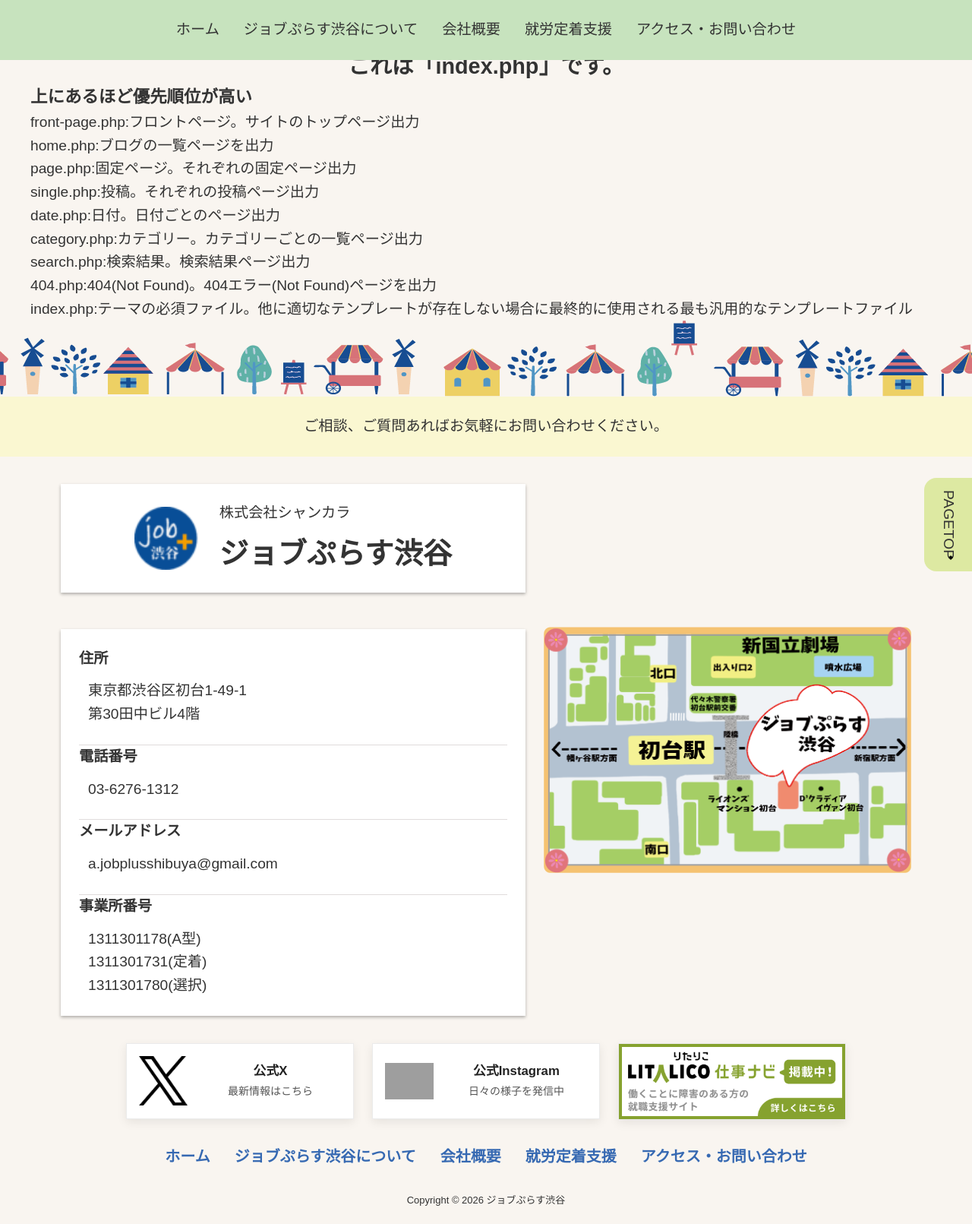
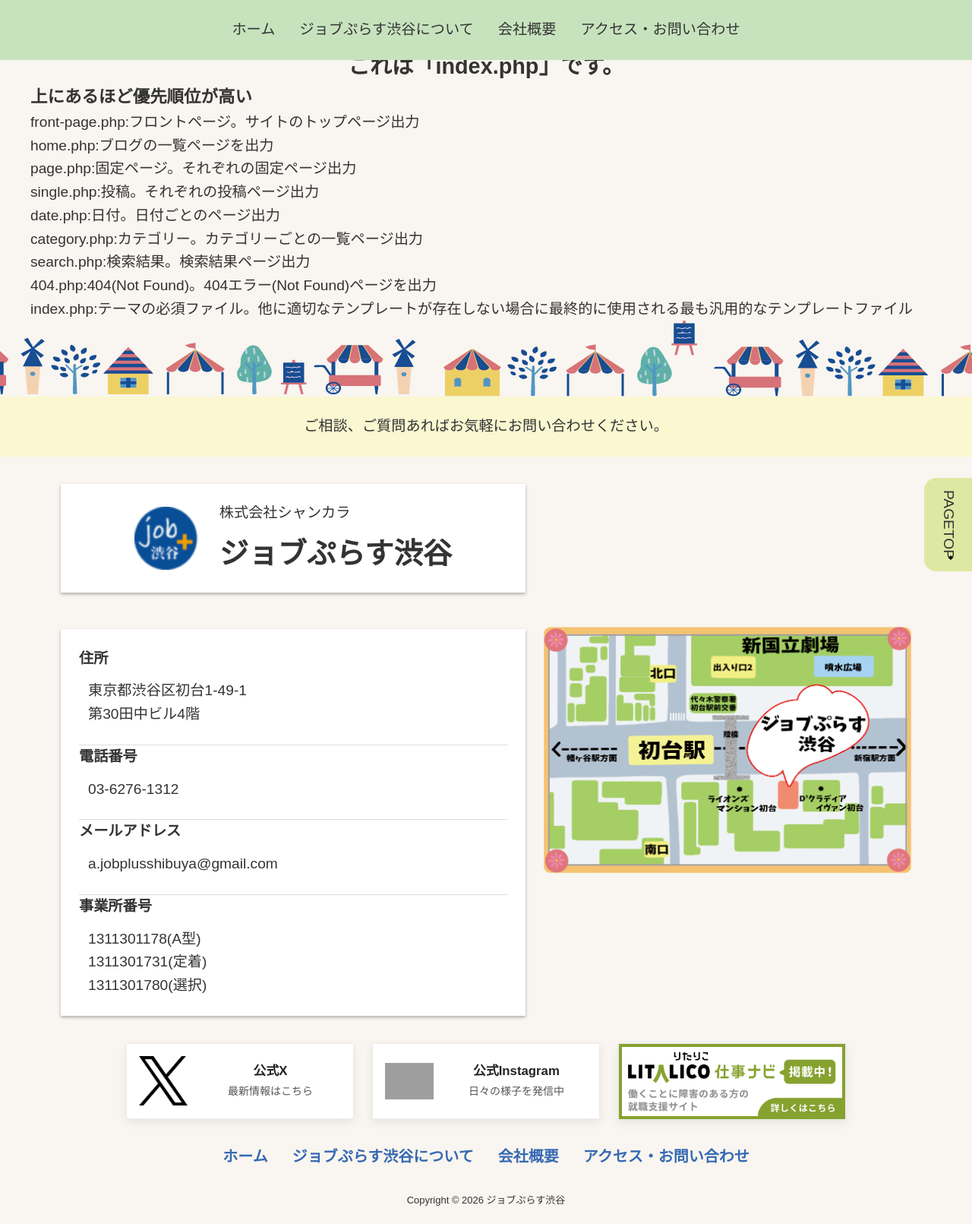
Before and after one commit to espo0901/jobplus-shibuya-hp, a WordPress theme: template jobplus-shibuya-originaltheme/index.php in a window 1280 px wide. Shown: the whole page at 76% size. Run offline with PHP 8.4 and a stand-in for WordPress, Linux system fonts and the light colour scheme; the site name, menu and one post (Sample post) are stand-ins, and other content is empty; some web fonts are replaced; grey boxes are pictures that could not be loaded.

Commit message:
fix: 共通ナビ定義から就労定着支援を除外

```diff
--- a/jobplus-shibuya-originaltheme/functions.php
+++ b/jobplus-shibuya-originaltheme/functions.php
@@ -21,7 +21,6 @@ function lg_get_nav_items() {
         ['label' => 'ホーム', 'id' => ''],
         ['label' => 'ジョブぷらす渋谷について', 'id' => 'business'],
         ['label' => '会社概要', 'id' => 'company'],
-        ['label' => '就労定着支援', 'id' => 'state'],
         ['label' => 'アクセス・お問い合わせ', 'id' => 'contact'],
     ];
 }
--- a/jobplus-shibuya-originaltheme/header.php
+++ b/jobplus-shibuya-originaltheme/header.php
@@ -41,7 +41,6 @@
     <!-- グローバルメニュー -->
     <nav class="c-nav" aria-label="グローバルメニュー">
       <?php foreach ($nav_items as $nav_item): ?>
-        <?php if ($nav_item['id'] === 'state') { continue; } ?>
         <a href="<?= esc_url(lg_get_nav_href($nav_item['id'])); ?>">
           <?= esc_html($nav_item['label']); ?>
         </a>
```
